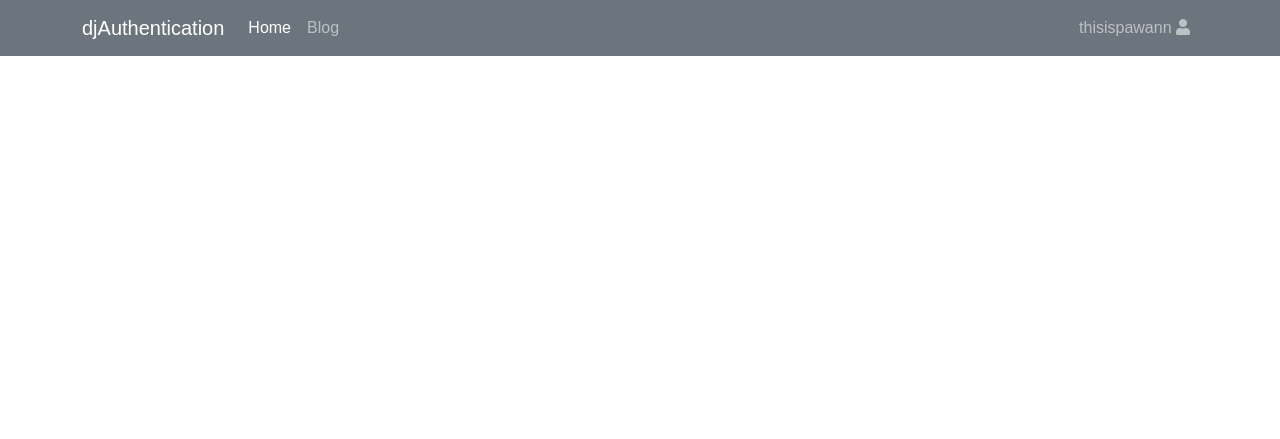
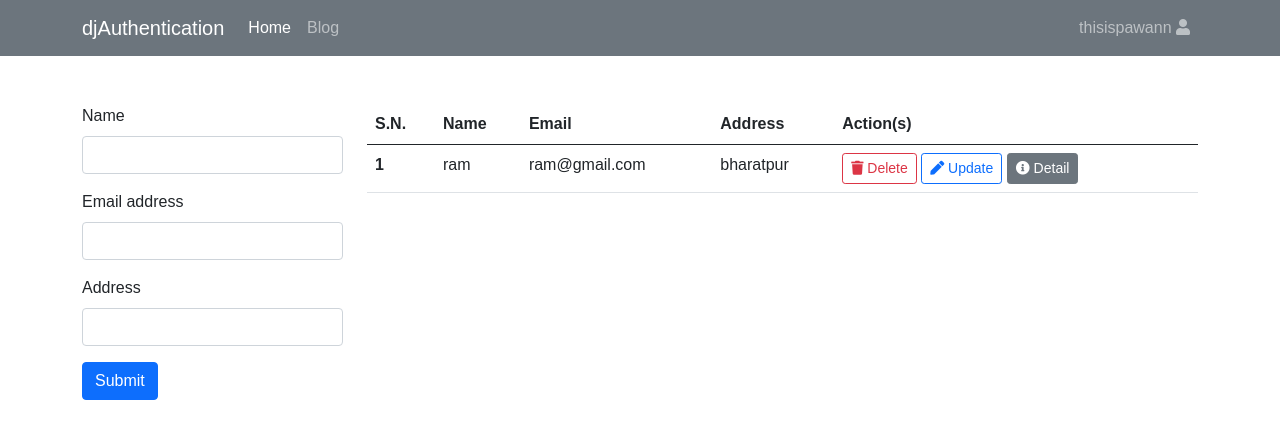
Before and after one commit to thisispawann/DjangoAuthCrud, a Django app: page /home/ in a window 1280 px wide. Shown: the top 439 px of the page. Run offline with Django 4.2, Linux system fonts and the light colour scheme; a user stored in the database is signed in; some libraries are stand-ins or nearby versions.

Commit message:
created UI for crud app

```diff
--- a/templates/home.html
+++ b/templates/home.html
@@ -28,6 +28,7 @@
             <div class="white-color hover-orange size-24px">
               <span>{{ user }}</span>
               <i class="fa fa-user"></i>
+              {% comment %} <i class="fa fa-user-circle" aria-hidden="true"></i>  {% endcomment %}
             </div>
           </a>
           <div class="dropdown-menu dropdown-menu-end">
@@ -42,4 +43,73 @@
   </div>
 </nav>
 
+<div class="container mt-5">
+  <div class="row">
+    <div class="col-3">
+      <form method="post" action="">
+      {% csrf_token %}
+        <div class="mb-3">
+          <label for="exampleInputPassword1" class="form-label">Name</label>
+          <input
+            type="text"
+            class="form-control"
+            id="exampleInputPassword1"
+            name="name"
+          />
+        </div>
+        <div class="mb-3">
+          <label for="exampleInputEmail1" class="form-label">Email address</label>
+          <input
+            type="email"
+            class="form-control"
+            id="exampleInputEmail1"
+            aria-describedby="emailHelp"
+            name="email"
+          />
+        </div>
+
+        <div class="mb-3">
+          <label for="exampleInputPassword1" class="form-label">Address</label>
+          <input
+            type="text"
+            class="form-control"
+            id="exampleInputPassword1"
+            name="address"
+          />
+        </div>
+        <button type="submit" class="btn btn-primary">Submit</button>
+      </form>
+    </div>
+    <div class="col-9">
+      <table class="table table-hover">
+        <thead>
+          <tr>
+            <th scope="col">S.N.</th>
+            <th scope="col">Name</th>
+            <th scope="col">Email</th>
+            <th scope="col">Address</th>
+            <th>Action(s)</th>
+          </tr>
+        </thead>
+        <tbody>
+
+          <tr>
+            <th scope="row">1</th>
+            <td>ram</td>
+            <td>ram@gmail.com</td>
+            <td>bharatpur</td>
+            <td>
+              <a href="" class="btn btn-outline-danger btn-sm"><i class="fa fa-trash"></i> Delete</a>
+              <a href="" class="btn btn-outline-primary btn-sm"
+                ><i class="fa fa-pen"></i> Update</a>
+              <a href="" class="btn btn-secondary btn-sm"><i class="fa fa-info-circle"></i> Detail</a>
+            </td>
+          </tr>
+
+        </tbody>
+      </table>
+      </div>
+  </div>
+</div>
+
 {% endblock %}
--- a/templates/registration/login.html
+++ b/templates/registration/login.html
@@ -1,6 +1,11 @@
 {% extends 'base.html' %} {% block head %}
 <title>Log In</title>
 {% endblock %} {% block body %}
+<nav class="navbar navbar-expand-lg navbar-dark bg-secondary">
+  <div class="container">
+    <a href="{% url 'index' %}" class="navbar-brand">djAuthentication</a>
+  </div>
+</nav>
 <div class="container">
   <h3 class="mt-5 mb-3 text-center">Log In</h3>
   <div class="row">
```
Also changed, not shown: templates/registration/register.html (+6 -1 lines), db.sqlite3.
